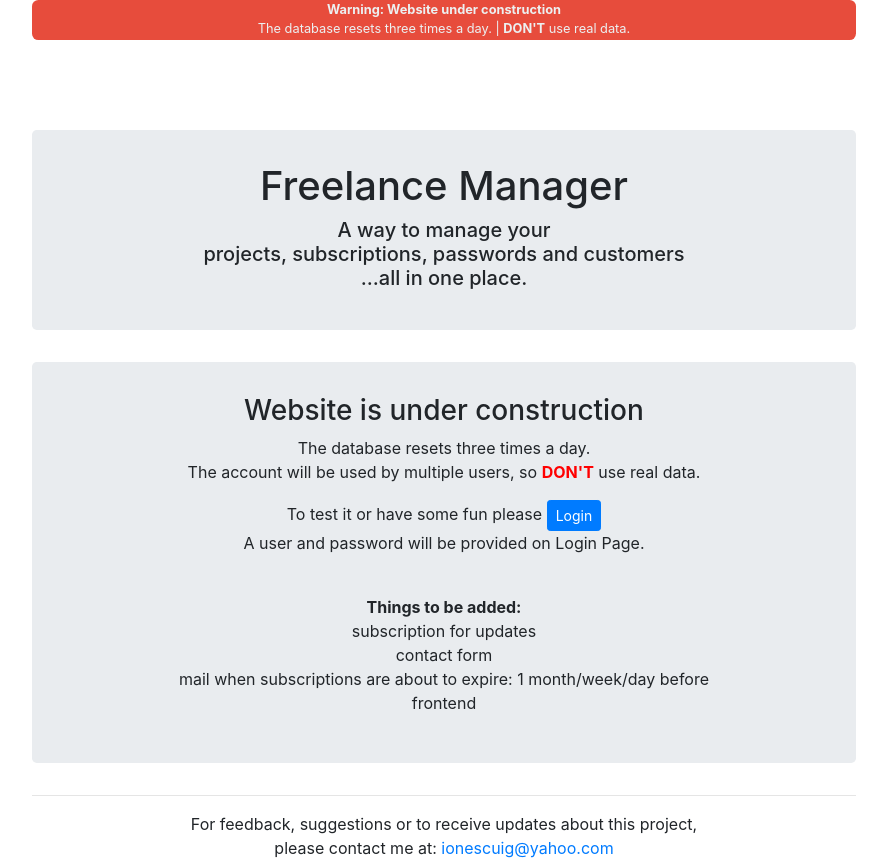
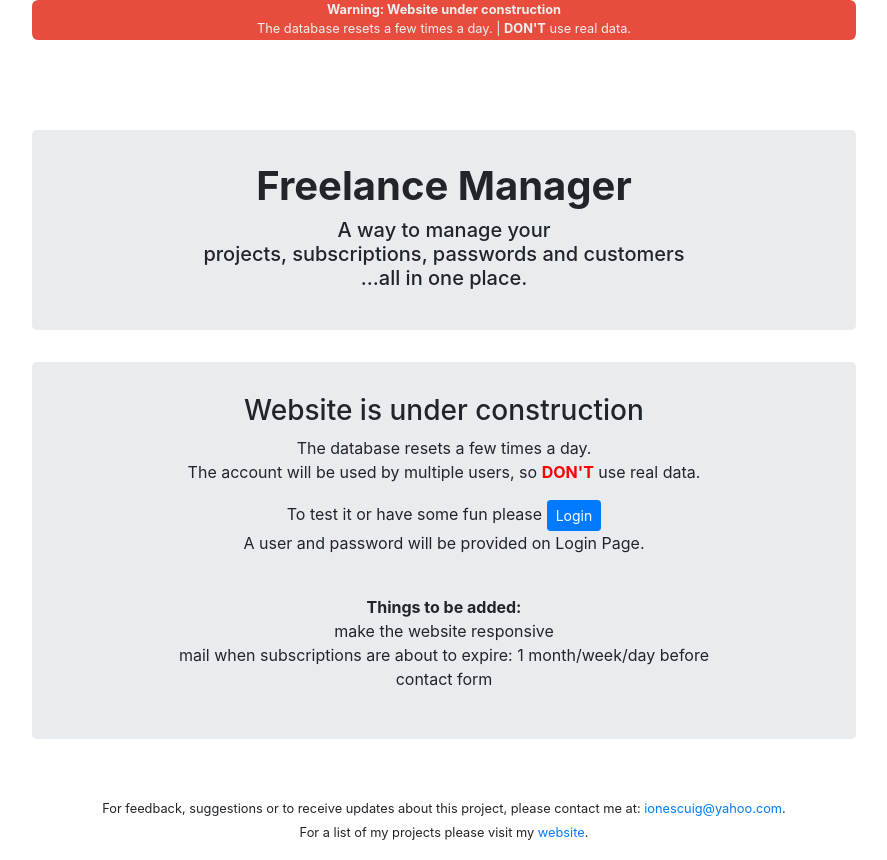
Before and after one commit to ionescuig/freelance-manager, a Django app: page / in a window 1280 px wide. Shown: the whole page, without its empty margins (196-1083 px from the left). Run offline with Django 3.2, Linux system fonts and the light colour scheme; parts of the project's set-up code (start-up, migrations or seed data) failed here and were passed over; some libraries are stand-ins or nearby versions.

Commit message:
Changed messages on header, footer and landing page.

```diff
--- a/src/templates/landing.html
+++ b/src/templates/landing.html
@@ -12,7 +12,7 @@
 {% block body %}
     <div class="text-center">
         <div class="jumbotron mt-5">
-            <h1>Freelance Manager</h1>
+            <h1><strong>Freelance Manager</strong></h1>
             <h5>
                 A way to manage your
                 <br>projects, subscriptions, passwords and customers
@@ -23,7 +23,7 @@
         <div class="jumbotron">
             <h3>Website is under construction</h3>
             <p>
-                The database resets three times a day.
+                The database resets a few times a day.
                 <br>The account will be used by multiple users, so <strong style="color: red">DON'T</strong> use real data.
             </p>
 
@@ -39,10 +39,9 @@
             <br>
             <p>
                 <strong>Things to be added:</strong>
-                <br>subscription for updates
+                <br>make the website responsive
+                <br>mail when subscriptions are about to expire: 1 month/week/day before
                 <br>contact form
-                <br>mail when subscriptions are about to expire: 1 month/week/day before
-                <br>frontend
             </p>
         </div>
     </div>
--- a/src/templates/snippets/danger-top.html
+++ b/src/templates/snippets/danger-top.html
@@ -4,7 +4,7 @@
         <p>
             <strong>Warning: Website under construction</strong>
             <br>
-            The database resets three times a day. | <strong>DON'T</strong> use real data.
+            The database resets a few times a day. | <strong>DON'T</strong> use real data.
         </p>
     </div>
 </div>
--- a/src/templates/snippets/message-bottom.html
+++ b/src/templates/snippets/message-bottom.html
@@ -1,5 +1,7 @@
 <div class="text-center">
-    <hr>
-    For feedback, suggestions or to receive updates about this project,
-    <br>please contact me at: <a href="mailto:ionescuig@yahoo.com">ionescuig@yahoo.com</a>
+    <br>
+    <small>
+        For feedback, suggestions or to receive updates about this project, please contact me at: <a href="mailto:ionescuig@yahoo.com">ionescuig@yahoo.com</a>.
+        <br>For a list of my projects please visit my <a href="https://www.gabriel-ionescu.com/projects" target="_blank">website</a>.
+    </small>
 </div>
```
